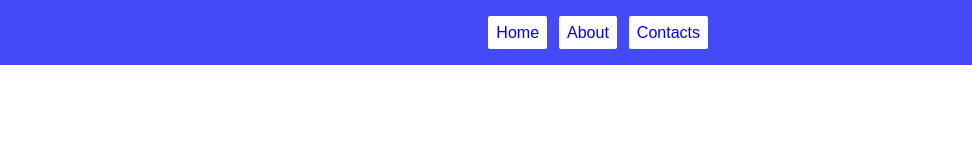
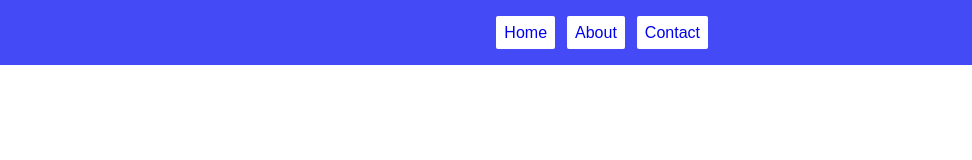
Before and after one commit to lostmart/test-efrei-group4, a plain HTML site: page contact.html in a window 1280 px wide. Shown: the full height of the page, 308-1280 px from the left. Drawn offline with Linux system fonts and the light colour scheme.

Commit message:
without s

```diff
--- a/contact.html
+++ b/contact.html
@@ -13,7 +13,7 @@
 				<ul>
 					<li><a href="./index.html"> Home</a></li>
 					<li><a href="./about.html"> About</a></li>
-					<li><a href="./contact.html"> Contacts</a></li>
+					<li><a href="./contact.html"> Contact</a></li>
 				</ul>
 			</nav>
 		</header>
```
